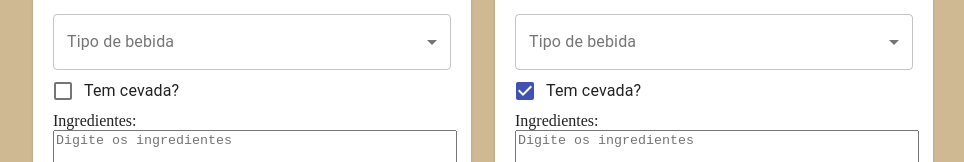
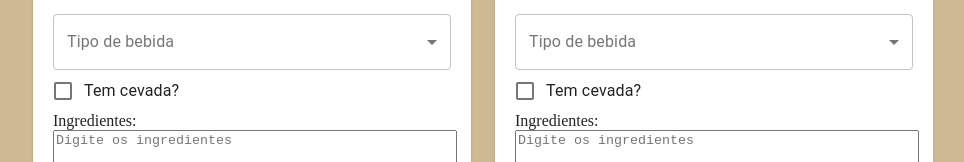
Before and after one commit to AlanCoosta/new-react-training, a React (Create React App) app: page / in a window 1280 px wide. Shown: the part 754-916 px from the top of the page, without its empty margins (157-1121 px from the left). Built offline with nearby package versions, Linux system fonts and the light colour scheme.

Commit message:
fix: hasCorn init value with false

```diff
--- a/src/components/createBeerFormikForm/CreateBeerFormikFormView.tsx
+++ b/src/components/createBeerFormikForm/CreateBeerFormikFormView.tsx
@@ -28,7 +28,7 @@ const CreateBeerFormikFormView = ({ onSubmit }: Props) => {
 
   return (
     <Formik
-      initialValues={{ name: "", type: "", hasCorn: true, ingredients: "" }}
+      initialValues={{ name: "", type: "", hasCorn: false, ingredients: "" }}
       onSubmit={onSubmit}
       validationSchema={validationSchema}
     >
```
